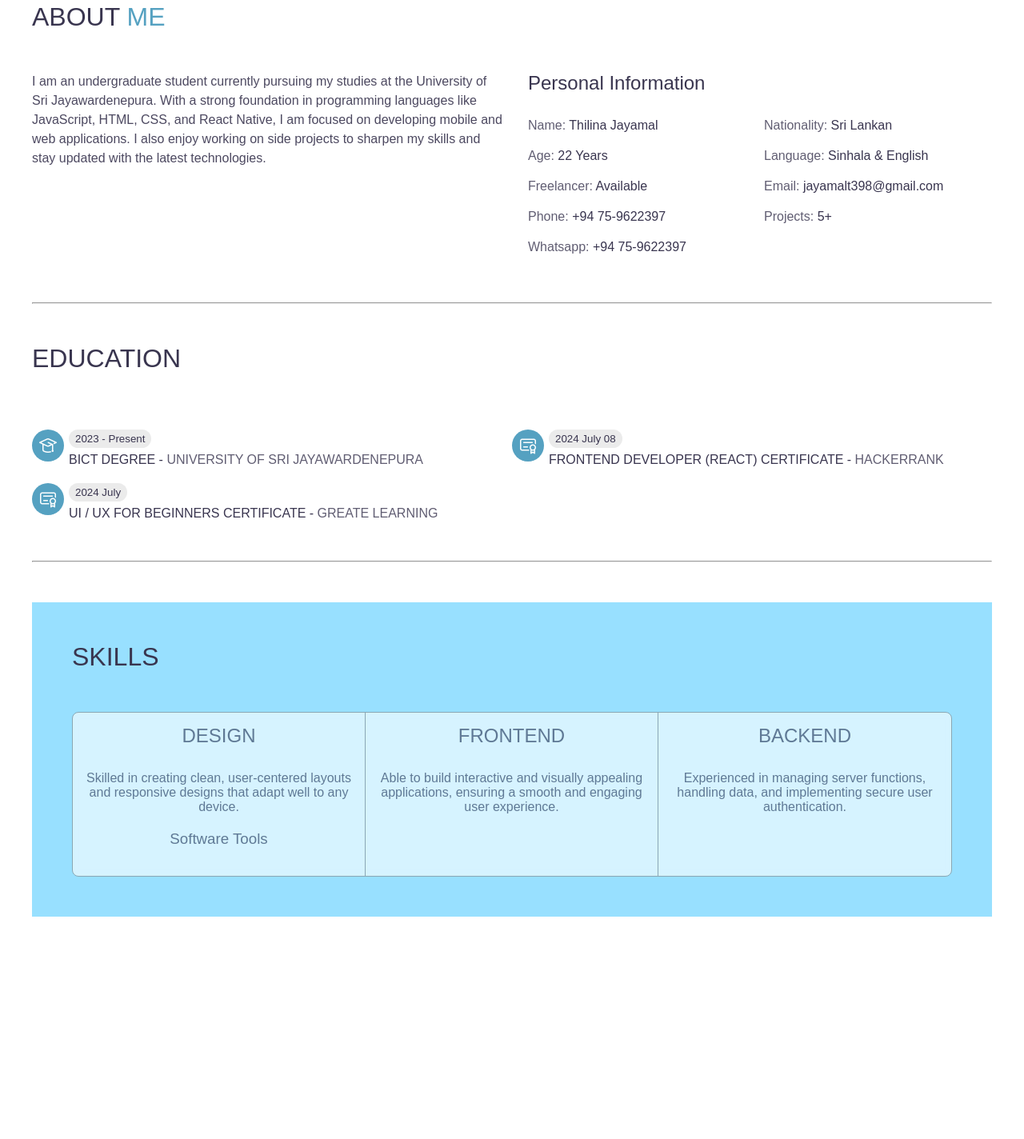
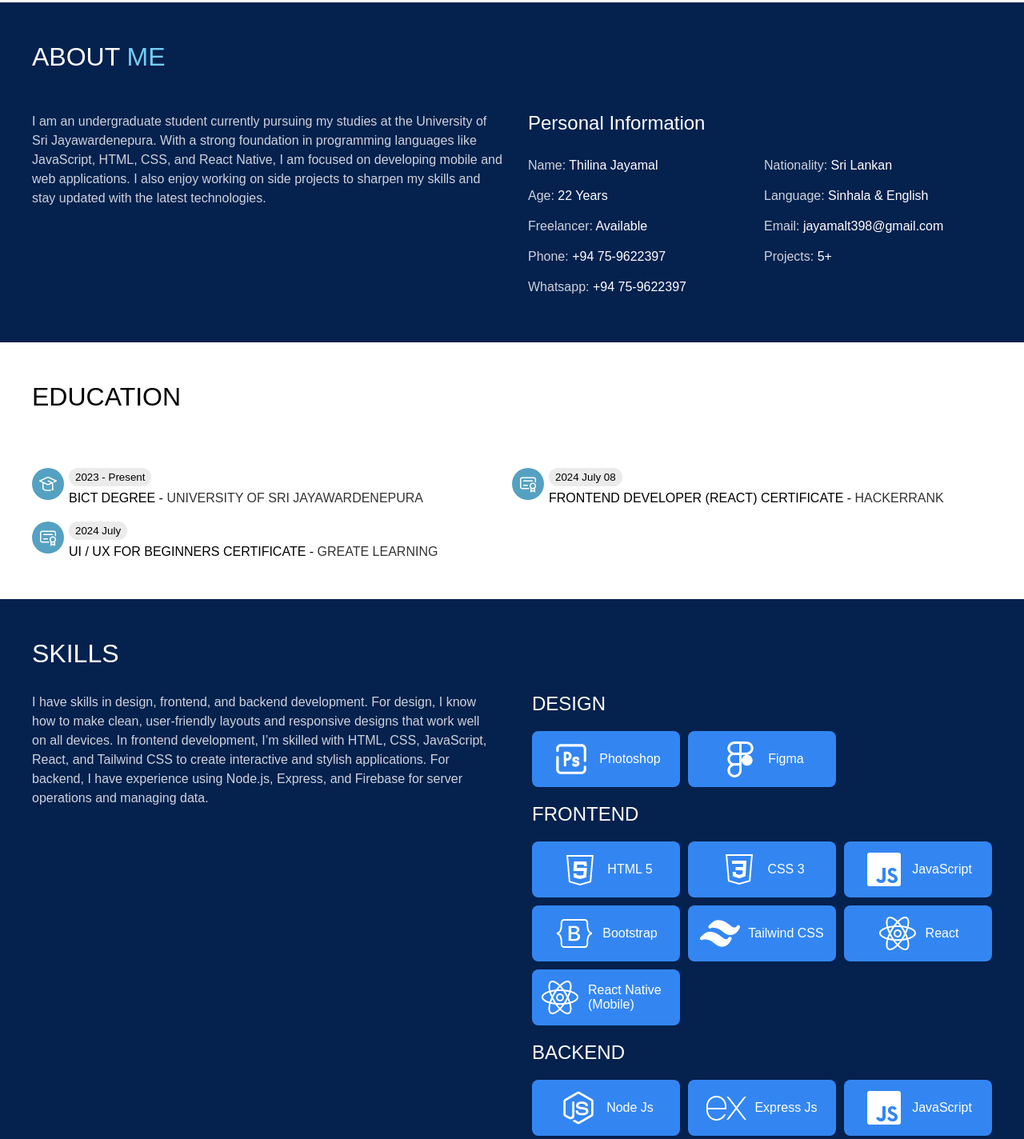
Before and after one commit to ThilinaJayamal/web-project, a plain HTML site: page index.html in a window 1280 px wide. Shown: the part 797-2221 px from the top of the page at 80% size. Before the commit the page ends 1993 px from the top, so only its background shows below. Drawn offline with Linux system fonts and the light colour scheme.

Commit message:
skill section

```diff
--- a/index.html
+++ b/index.html
@@ -9,7 +9,7 @@
 </head>
 
 <body>
-    <div class="container">
+    <div class="hero-container">
         <header>
             <div>Thilina Jayamal</div>
             <ul>
@@ -69,21 +69,18 @@
                         style="width: 50px; height: 50px; border-radius: 50px; display: flex; justify-content: center; align-items: center; background-color: #55a1c1; cursor: pointer;">
                         <img src="assets/LinkedIn.png" alt="" style="width: 40px; height: 40px;">
                     </div>
-
-
                 </div>
             </div>
+        </div>
+    </div>
 
-
-        </div>
-
-
-        <!--About section-->
-        <div style="margin-bottom: 50px;">
-            <h1 style="margin-bottom: 50px; color: #39354f; text-transform: uppercase; font-weight: 500;">About <span
-                    style="color: #55a1c1;">Me</span></h1>
+    <!--About section-->
+    <div style="background-color: rgb(5, 33, 78);">
+        <div style="max-width: 1200px; margin:auto; padding: 50px 0px; color: #fff;">
+            <h1 style="margin-bottom: 50px; text-transform: uppercase; font-weight: 500;">About <span
+                    style="color: #72cef6;">Me</span></h1>
             <div style="display: grid; grid-template-columns: repeat(2,1fr); gap: 20px;">
-                <p style="font-size: 12pt; opacity: 0.9; line-height: 1.5rem;">
+                <p style="font-size: 12pt; opacity: 0.8; line-height: 1.5rem;">
                     I am an undergraduate student currently pursuing my studies at the University of Sri
                     Jayawardenepura.
                     With a strong foundation in programming
@@ -94,42 +91,43 @@
                 </p>
 
                 <div>
-                    <h2 style="color: #39354f;margin: 0px 10px 20px 10px; font-weight: 500;">Personal Information</h2>
+                    <h2 style="margin: 0px 10px 20px 10px; font-weight: 500;">Personal Information</h2>
                     <div style="display: grid; grid-template-columns: repeat(2,1fr);">
                         <div>
-                            <p style="padding: 10px; color: #39354f;"><span style="opacity: 0.8;">Name:</span> Thilina
+                            <p style="padding: 10px;"><span style="opacity: 0.8;">Name:</span> Thilina
                                 Jayamal</p>
-                            <p style="padding: 10px; color: #39354f;"><span style="opacity: 0.8;">Age:</span> 22 Years
+                            <p style="padding: 10px;"><span style="opacity: 0.8;">Age:</span> 22 Years
                             </p>
-                            <p style="padding: 10px; color: #39354f;"><span style="opacity: 0.8;">Freelancer:</span>
+                            <p style="padding: 10px;"><span style="opacity: 0.8;">Freelancer:</span>
                                 Available</p>
-                            <p style="padding: 10px; color: #39354f;"><span style="opacity: 0.8;">Phone:</span> +94
+                            <p style="padding: 10px;"><span style="opacity: 0.8;">Phone:</span> +94
                                 75-9622397</p>
-                            <p style="padding: 10px; color: #39354f;"><span style="opacity: 0.8;">Whatsapp:</span> +94
+                            <p style="padding: 10px;"><span style="opacity: 0.8;">Whatsapp:</span> +94
                                 75-9622397</p>
                         </div>
 
                         <div>
-                            <p style="padding: 10px; color: #39354f;"><span style="opacity: 0.8;">Nationality:</span>
+                            <p style="padding: 10px;"><span style="opacity: 0.8;">Nationality:</span>
                                 Sri
                                 Lankan</p>
-                            <p style="padding: 10px; color: #39354f;"><span style="opacity: 0.8;">Language:</span>
+                            <p style="padding: 10px;"><span style="opacity: 0.8;">Language:</span>
                                 Sinhala & English</p>
-                            <p style="padding: 10px; color: #39354f;"><span style="opacity: 0.8;">Email:</span>
+                            <p style="padding: 10px;"><span style="opacity: 0.8;">Email:</span>
                                 jayamalt398@gmail.com</p>
-                            <p style="padding: 10px; color: #39354f;"><span style="opacity: 0.8;">Projects:</span>
+                            <p style="padding: 10px;"><span style="opacity: 0.8;">Projects:</span>
                                 5+</p>
                         </div>
                     </div>
                 </div>
-
             </div>
         </div>
+    </div>
 
-        <hr />
+    <!--Education section-->
 
-        <!--Education section-->
-        <div style="margin: 50px auto; display: flex; flex-direction: column; gap: 20px;">
+    <div style="background-color: #fff;">
+        <div
+            style="max-width:1200px; margin:auto; display: flex; flex-direction: column; gap: 20px; padding: 50px 0px;">
             <h1 style="text-transform: uppercase; font-weight: 500; margin-bottom: 50px;">Education</h1>
 
             <div style="display: grid; width: 100%; grid-template-columns: repeat(2,1fr);">
@@ -183,51 +181,103 @@
             </div>
 
         </div>
+    </div>
 
-        <hr />
+    <!--Skill section-->
+    <div style="background-color:rgb(5, 33, 78); color: #fff; padding: 50px 0px;">
+        <div style="max-width: 1200px; margin: auto; display: flex;flex-direction: column; gap: 30px;">
+            <h1 style="font-weight: 500; text-transform: uppercase;">Skills</h1>
 
-        <!--Skill section-->
-        <div style="margin: 50px auto; background-color: #98e0ff; padding: 50px;">
-            <h1 style="font-weight: 500; text-transform: uppercase; margin-bottom: 50px;">Skills</h1>
+            <div style="display: grid; grid-template-columns: repeat(2,1fr); gap: 50px;">
 
-            <div
-                style="display: grid; width: 100%; grid-template-columns: repeat(3,1fr); border: solid 1px gray; border-radius: 8px;
-                backdrop-filter: blur(4px); opacity: 0.6; background-color: white;">
-                <div style="border-right: solid 1px gray; padding: 15px;">
-                    <h2 style="font-weight: 500;text-align: center; text-transform: uppercase; margin-bottom: 30px;">
-                        Design</h2>
-                    <p style="text-align: center;">
-                        Skilled in creating clean, user-centered layouts and responsive designs that adapt well to any
-                        device.
-                    </p>
+                <p style="line-height: 1.5rem; opacity: 0.8; font-size: 12pt;">
+                    I have skills in design, frontend, and backend development. For design,
+                    I know how to make clean, user-friendly layouts and responsive designs that
+                    work well on all devices. In frontend development, I’m skilled with HTML, CSS,
+                    JavaScript, React, and Tailwind CSS to create interactive and stylish applications.
+                    For backend, I have experience using Node.js,
+                    Express, and Firebase for server operations and managing data.
+                </p>
 
-                    <h3 style="font-weight: 500; margin: 20px auto;text-align: center;">Software Tools</h3>
-                    <div style="display: grid; grid-template-columns: repeat(3,1fr);">
+                <div style="display: flex; flex-direction: column; gap: 20px;">
+                    <h2 style="font-weight: 500; text-transform: uppercase;">Design</h2>
+                    <div style="display: grid; grid-template-columns: repeat(3,1fr); gap: 10px;">
+                        <div
+                            style="background-color: #3386f1;display: flex; justify-content: center; align-items: center; gap: 10px; color: #fff;padding: 10px;border-radius: 8px;">
+                            <img src="assets/Adobe Photoshop.png" alt="" style="width: 50px; height: 50px;">
+                            Photoshop
+                        </div>
+                        <div
+                            style="background-color: #3386f1;display: flex; justify-content: center; align-items: center; gap: 10px; color: #fff;padding: 10px;border-radius: 8px;">
+                            <img src="assets/Figma.png" alt="" style="width: 50px; height: 50px;">
+                            Figma
+                        </div>
+                    </div>
 
+                    <h2 style="font-weight: 500; text-transform: uppercase;">Frontend</h2>
+                    <div style="display: grid; grid-template-columns: repeat(3,1fr); gap: 10px;">
+                        <div
+                            style="background-color: #3386f1;display: flex; justify-content: center; align-items: center; gap: 10px; color: #fff;padding: 10px;border-radius: 8px;">
+                            <img src="assets/Html 5.png" alt="" style="width: 50px; height: 50px;">
+                            HTML 5
+                        </div>
+                        <div
+                            style="background-color: #3386f1;display: flex; justify-content: center; align-items: center; gap: 10px; color: #fff;padding: 10px;border-radius: 8px;">
+                            <img src="assets/CSS3.png" alt="" style="width: 50px; height: 50px;">
+                            CSS 3
+                        </div>
+                        <div
+                            style="background-color: #3386f1;display: flex; justify-content: center; align-items: center; gap: 10px; color: #fff;padding: 10px;border-radius: 8px;">
+                            <img src="assets/JavaScript.png" alt="" style="width: 50px; height: 50px;">
+                            JavaScript
+                        </div>
+                        <div
+                            style="background-color: #3386f1;display: flex; justify-content: center; align-items: center; gap: 10px; color: #fff;padding: 10px;border-radius: 8px;">
+                            <img src="assets/Bootstrap.png" alt="" style="width: 50px; height: 50px;">
+                            Bootstrap
+                        </div>
+                        <div
+                            style="background-color: #3386f1;display: flex; justify-content: center; align-items: center; gap: 10px; color: #fff;padding: 10px;border-radius: 8px;">
+                            <img src="assets/Tailwind CSS.png" alt="" style="width: 50px; height: 50px;">
+                            Tailwind CSS
+                        </div>
+                        <div
+                            style="background-color: #3386f1;display: flex; justify-content: center; align-items: center; gap: 10px; color: #fff;padding: 10px;border-radius: 8px;">
+                            <img src="assets/React Native.png" alt="" style="width: 50px; height: 50px;">
+                            React
+                        </div>
+                        <div
+                            style="background-color: #3386f1;display: flex; justify-content: center; align-items: center; gap: 10px; color: #fff;padding: 10px;border-radius: 8px;">
+                            <img src="assets/React Native.png" alt="" style="width: 50px; height: 50px;">
+                            React Native (Mobile)
+                        </div>
+                    </div>
+
+                    <h2 style="font-weight: 500; text-transform: uppercase;">Backend</h2>
+                    <div style="display: grid; grid-template-columns: repeat(3,1fr); gap: 10px;">
+                        <div
+                            style="background-color: #3386f1;display: flex; justify-content: center; align-items: center; gap: 10px; color: #fff;padding: 10px;border-radius: 8px;">
+                            <img src="assets/Node Js.png" alt="" style="width: 50px; height: 50px;">
+                            Node Js
+                        </div>
+                        <div
+                            style="background-color: #3386f1;display: flex; justify-content: center; align-items: center; gap: 10px; color: #fff;padding: 10px;border-radius: 8px;">
+                            <img src="assets/Express Js_1.png" alt="" style="width: 50px; height: 50px;">
+                            Express Js
+                        </div>
+                        <div
+                            style="background-color: #3386f1;display: flex; justify-content: center; align-items: center; gap: 10px; color: #fff;padding: 10px;border-radius: 8px;">
+                            <img src="assets/JavaScript.png" alt="" style="width: 50px; height: 50px;">
+                            JavaScript
+                        </div>
                     </div>
                 </div>
 
-                <div style="border-right: solid 1px gray; padding: 15px;">
-                    <h2 style="font-weight: 500; text-align: center; text-transform: uppercase; margin-bottom: 30px;">
-                        Frontend</h2>
-                    <p style="text-align: center;">
-                        Able to build interactive and visually appealing applications, ensuring a smooth and engaging
-                        user experience.
-                    </p>
-                </div>
+            </div>
 
-                <div style="padding: 15px;">
-                    <h2 style="font-weight: 500; text-align: center; text-transform: uppercase; margin-bottom: 30px;;">
-                        Backend</h2>
-                    <p style="text-align: center;">
-                        Experienced in managing server functions, handling data, and implementing secure user
-                        authentication.
-                    </p>
-                </div>
-            </div>
         </div>
+    </div>
 
-    </div>
 
 </body>
 
--- a/styles.css
+++ b/styles.css
@@ -2,9 +2,10 @@
     padding: 0%;
     margin: 0%;
     box-sizing: border-box;
+    font-family: Arial;
 }
 
-.container {
+.hero-container {
     max-width: 1200px;
     margin: auto;
     font-family: Arial;
@@ -17,7 +18,6 @@ header {
     display: flex;
     justify-content: space-between;
     align-items: center;
-    font-family: Arial;
 }
 
 header ul {
@@ -34,7 +34,6 @@ header li {
 .contact-btn {
     padding: 10px 30px;
     background-color: #55a1c1;
-    ;
     color: white;
     border: none;
     border-radius: 30px;
@@ -44,7 +43,6 @@ header li {
     display: grid;
     grid-template-columns: repeat(2, 1fr);
     gap: 20px;
-    font-family: Arial;
 }
 
 .hero .title {
```
